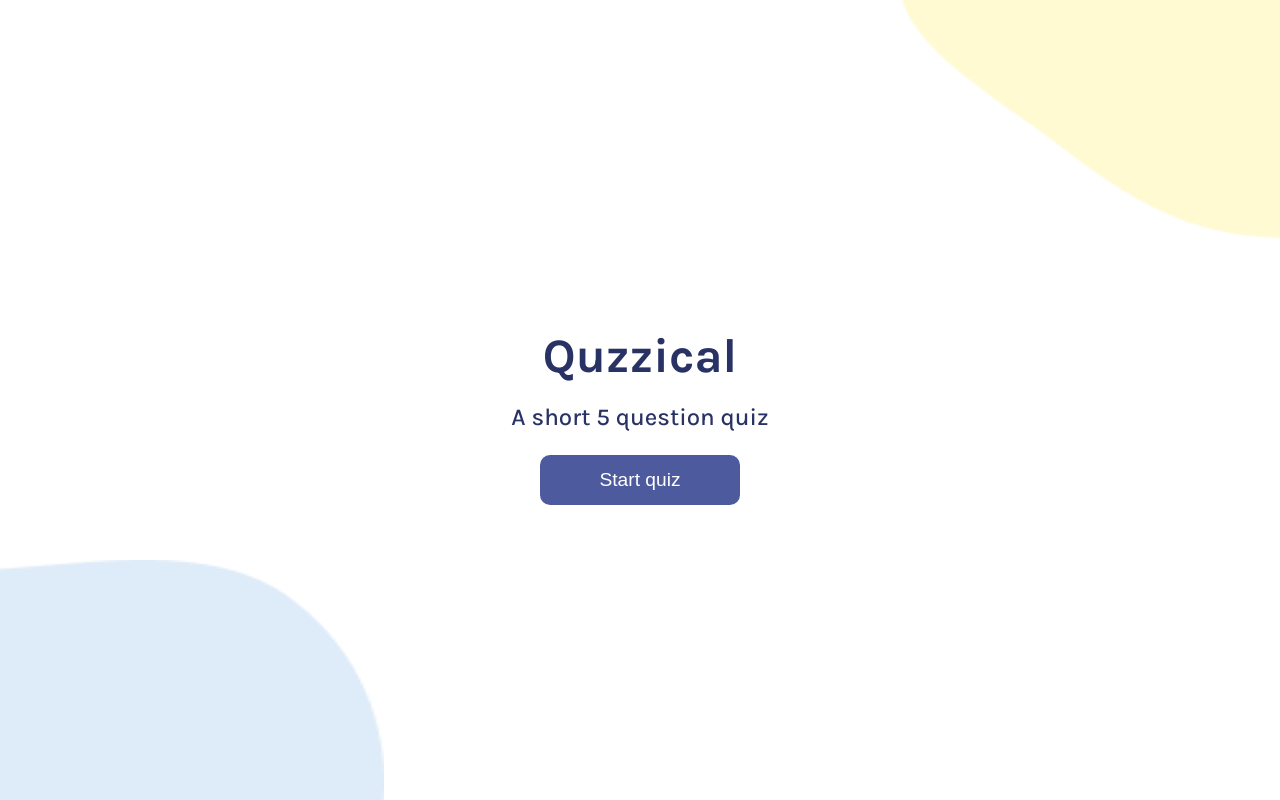
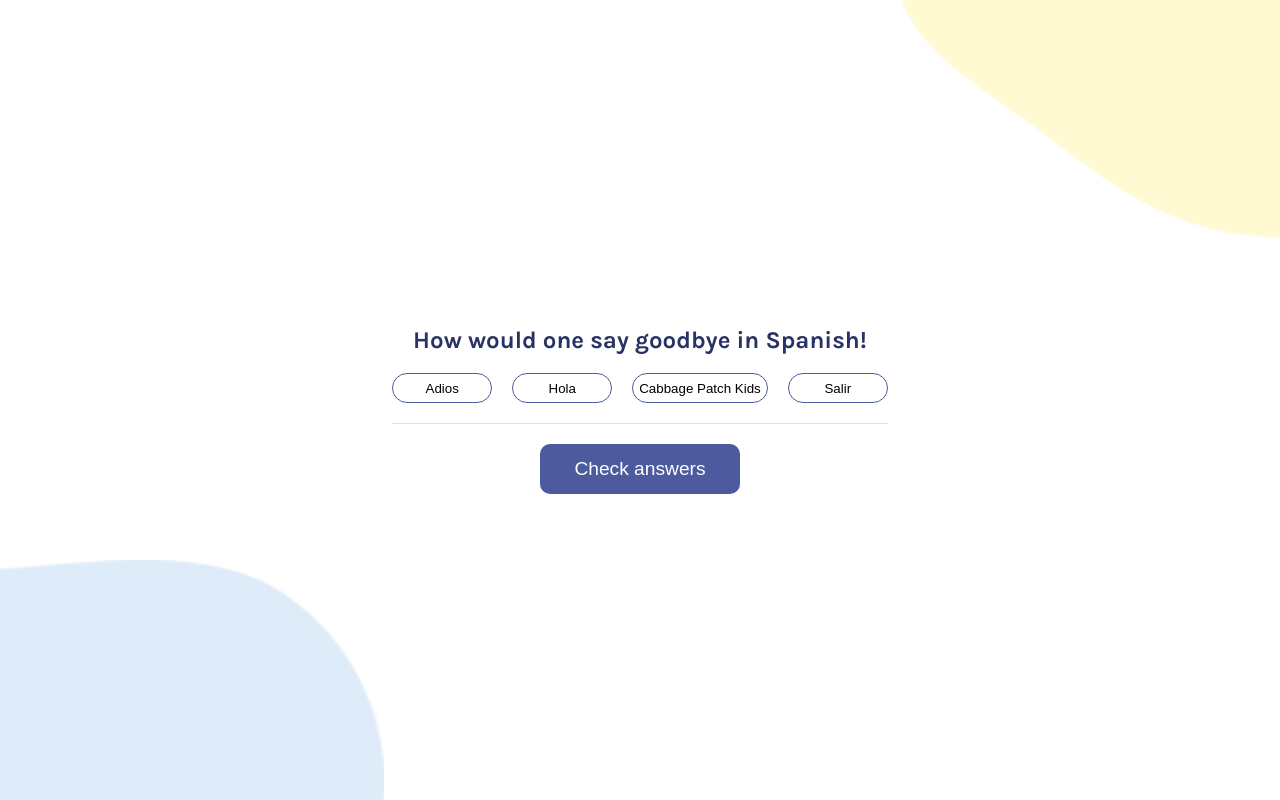
Before and after one commit to CrosscutX/quizzical, a React (Vite) app in the folder quiz-app/: page / in a window 1280 px wide. Both pictures are taken after a click on the button "Start quiz". Built offline with nearby package versions, Linux system fonts and the light colour scheme; no server answers.

Commit message:
game styling functions

```diff
--- a/quiz-app/src/App.jsx
+++ b/quiz-app/src/App.jsx
@@ -1,10 +1,27 @@
-import { useState } from "react";
+import { useState, useEffect } from "react";
 import blob1 from "./assets/blob1.png";
 import blob2 from "./assets/blob2.png";
 import Game from "./components/Game";
 
 export default function App() {
   const [gameStart, setGameStart] = useState(false);
+  const [questions, setQuestions] = useState([]);
+
+  function startGame() {
+    setGameStart(true);
+  }
+
+  useEffect(() => {
+    async function getQuestions() {
+      const res = await fetch(
+        "https://opentdb.com/api.php?amount=5&type=multiple"
+      );
+      const data = await res.json();
+      console.log(data.results);
+      setQuestions(data.results);
+    }
+    getQuestions();
+  }, [gameStart]);
 
   return (
     <div className="app">
@@ -13,10 +30,10 @@ export default function App() {
         <div className="main-center">
           <h1>Quzzical</h1>
           <p>A short 5 question quiz</p>
-          <button>Start quiz</button>
+          <button onClick={startGame}>Start quiz</button>
         </div>
       ) : (
-        <Game />
+        <Game questions={null} answer={null} correctAnswers={null} />
       )}
       <img src={blob2} alt="blob2" className="blob2" />
     </div>
--- a/quiz-app/src/components/Game.jsx
+++ b/quiz-app/src/components/Game.jsx
@@ -1,5 +1,18 @@
 import React from "react";
 
-export default function Game() {
-  return <div>Can't stop won't stop gamestop</div>;
+export default function Game(props) {
+  return (
+    <div className="game">
+      <div className="question-container">
+        <h2>How would one say goodbye in Spanish!</h2>
+        <div className="button-container">
+          <button>Adios</button>
+          <button>Hola</button>
+          <button>Cabbage Patch Kids</button>
+          <button>Salir</button>
+        </div>
+      </div>
+      <button className="check-answer-btn">Check answers</button>
+    </div>
+  );
 }
--- a/quiz-app/src/style.css
+++ b/quiz-app/src/style.css
@@ -59,3 +59,47 @@ body {
 .main-center button:active {
   background-color: black;
 }
+/*End main*/
+
+/*Game begin*/
+
+.game {
+  display: flex;
+  flex-direction: column;
+  justify-content: center;
+  align-items: center;
+}
+
+.question-container {
+  display: flex;
+  flex-direction: column;
+  justify-content: center;
+  align-items: center;
+  border-bottom: 1px solid #dbdef0;
+}
+
+.button-container {
+  display: flex;
+  gap: 20px;
+  margin-bottom: 20px;
+}
+
+.button-container button {
+  height: 30px;
+  min-width: 100px;
+  max-width: 150px;
+  background-color: white;
+  border: 1px solid #4d5b9e;
+  border-radius: 20px;
+}
+
+.check-answer-btn {
+  margin-top: 20px;
+  height: 50px;
+  width: 200px;
+  border: none;
+  color: white;
+  font-size: 1.2rem;
+  border-radius: 10px;
+  background-color: #4d5b9e;
+}
```
